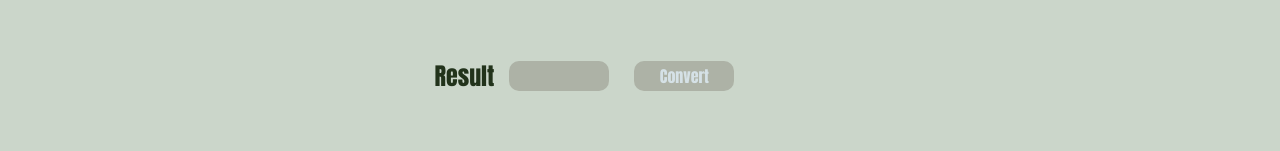
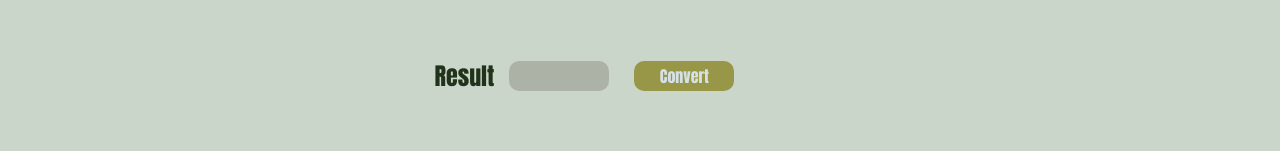
Before and after one commit to igorstalmach/converter-webapp, a React (Vite) app: page / in a window 1280 px wide. Shown: the part 402-553 px from the top of the page. Built offline with nearby package versions, Linux system fonts and the light colour scheme; no server answers.

Commit message:
change button color

```diff
--- a/src/pages/time-converter/assets/TimeConverter.module.scss
+++ b/src/pages/time-converter/assets/TimeConverter.module.scss
@@ -88,6 +88,10 @@ body {
       .inputBoxesResult {
         margin-top: 50px;
 
+        button {
+          background-color: $support-text !important;
+        }
+
         button:hover {
           cursor: pointer;
           opacity: 0.7;
```
